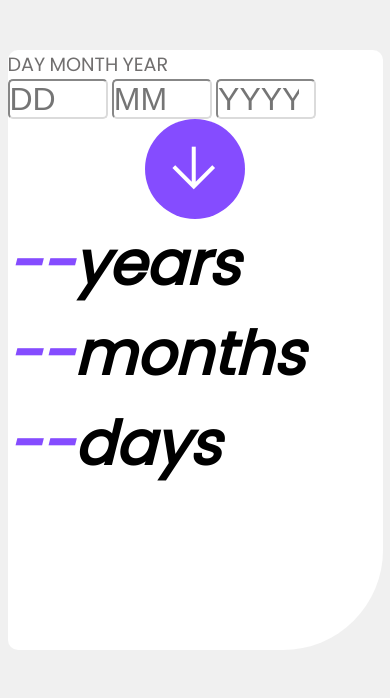
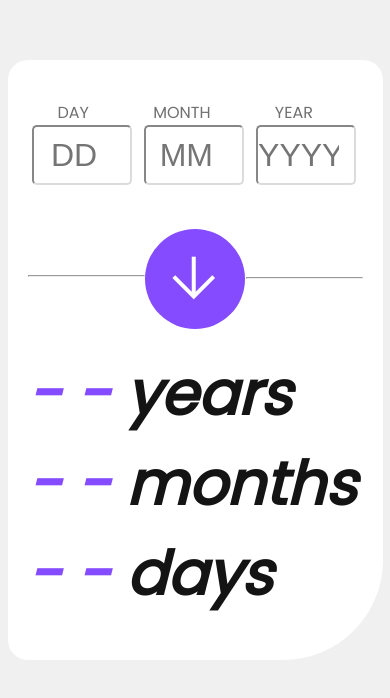
Before and after one commit to buaretti/age-calculator, a plain HTML site: page index.html in a window 390 px wide. Drawn offline with nearby package versions, Linux system fonts and the light colour scheme.

Commit message:
mobile first

```diff
--- a/index.html
+++ b/index.html
@@ -24,7 +24,8 @@
                     <input type="number" name="year" id="year" placeholder="YYYY" required>
                 </p>
         </section>
-
+            <hr id="esq">
+            <hr id="dir">
         <div id="bola">
             <span class="material-symbols-outlined" id="arrow">
                 arrow_downward
@@ -33,13 +34,13 @@
 
         <section id="return">
             <p>
-                <div id="years"><span class="destaque">--</span>years</div>
+                <div id="years"><span class="destaque">- - </span>years</div>
             </p>
             <p>
-                <div id="months"><span class="destaque">--</span>months</div>
+                <div id="months"><span class="destaque">- - </span>months</div>
             </p>
             <p>
-                <div id="days"><span class="destaque">--</span>days</div>
+                <div id="days"><span class="destaque">- - </span>days</div>
             </p>
         </section>
     </main>
--- a/styles/geral.css
+++ b/styles/geral.css
@@ -24,31 +24,33 @@ main{
     width: 375px;
     height: 600px;
     margin: auto;
-    transform: translateY(50px);
-    border-radius: 10px 10px 100px 10px;
+    transform: translateY(60px);
+    border-radius: 20px 20px 100px 20px;
+    padding: 20px;
+    padding-top: 40px ;
 }
 
 main > section > p > input{
     width: 100px;
-    height: 40px;
+    height: 60px;
     border-radius: 5px;
     border-color: hsl(0, 0%, 86%);
     font-size: 32px;
+    margin: 0px 4px 30px 4px;
+    text-align: center;
 }
 
 section#data label{
-    font-size: 1.2em;
+    font-size: 1em;
     color: hsl(0, 1%, 44%);
-}
-
-section#data input{
-    width: ;
+    margin: 0px 30px 0px 30px;
 }
 
 section#return{
     font-size: 60px;
     font-weight: bolder;
     font-style: italic;
+    color: hsl(0, 0%, 8%);
 }
 
 .destaque{
@@ -61,6 +63,8 @@ section#return{
     height: 100px;
     margin: auto;
     background-color: hsl(259, 100%, 65%);
+    margin-top: 10px;
+    margin-bottom: 20px;
 }
 
 #arrow{
@@ -68,3 +72,13 @@ section#return{
     color: white;
     transform: translate(16.75px,16.75px);
 }
+
+hr#esq{
+    transform: translateY(60px);
+    width:  117.8px;
+}
+
+hr#dir{
+        transform: translate(218px, 60px);
+        width:  117px;
+}
```
Also changed, not shown: styles/mq.css (line endings or trailing spaces).
